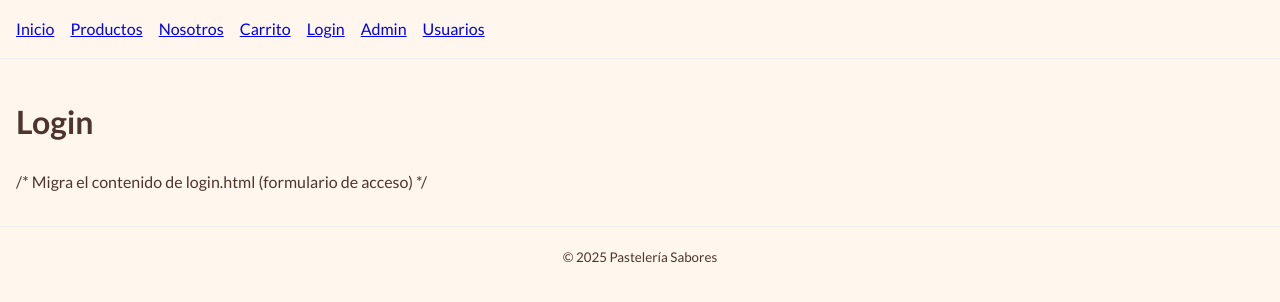
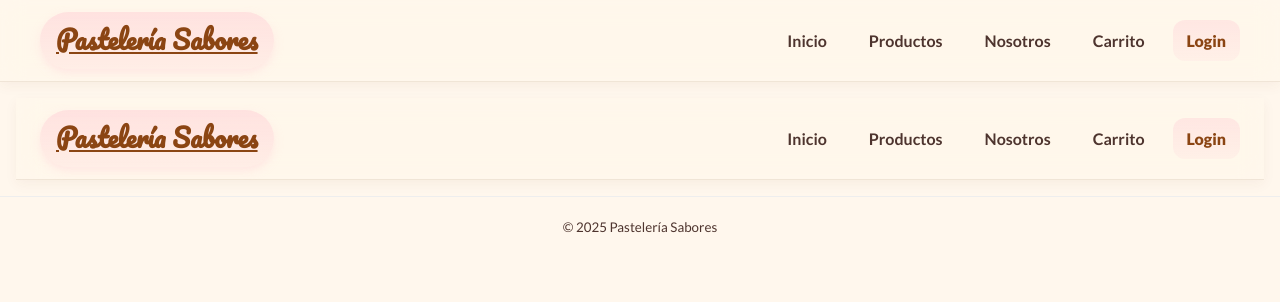
Before and after one commit to GVQ-uwu/Pasteleria_react, a React (Create React App) app: page /login in a window 1280 px wide. Shown: the top 302 px of the page. Built offline with nearby package versions, Linux system fonts and the light colour scheme.

Commit message:
se actualiza el login de admin y del usuario, junto con el navbar y el css

```diff
--- a/src/components/Navbar.jsx
+++ b/src/components/Navbar.jsx
@@ -1,16 +1,54 @@
-import React from 'react';
-import { Link } from 'react-router-dom';
+import React from "react";
+import { NavLink, Link, useNavigate } from "react-router-dom";
 
 export default function Navbar() {
+  const navigate = useNavigate();
+  const tipo = localStorage.getItem("tipoUsuario"); // admin o usuario
+
+  const handleLogout = () => {
+    localStorage.removeItem("tipoUsuario");
+    navigate("/");
+  };
+
+  const linkClass = ({ isActive }) =>
+    "nav-link" + (isActive ? " active" : "");
+
   return (
-    <nav style={{display:'flex', gap:'1rem', padding:'1rem', borderBottom:'1px solid #eee'}}>
-      <Link to="/">Inicio</Link>
-      <Link to="/productos">Productos</Link>
-      <Link to="/nosotros">Nosotros</Link>
-      <Link to="/carrito">Carrito</Link>
-      <Link to="/login">Login</Link>
-      <Link to="/acceso-admin">Admin</Link>
-      <Link to="/usuarios">Usuarios</Link>
-    </nav>
+    <header className="navbar">
+      <div className="navbar-inner">
+        <Link to="/" className="brand">
+          <span className="brand-script">Pastelería Sabores</span>
+        </Link>
+
+        <nav className="nav-links" aria-label="principal">
+          <NavLink to="/" className={linkClass} end>Inicio</NavLink>
+          <NavLink to="/productos" className={linkClass}>Productos</NavLink>
+          <NavLink to="/nosotros" className={linkClass}>Nosotros</NavLink>
+          <NavLink to="/carrito" className={linkClass}>Carrito</NavLink>
+
+          {/* Si no ha iniciado sesión */}
+          {!tipo && (
+            <NavLink to="/login" className={linkClass}>Login</NavLink>
+          )}
+
+          {/* Si es admin, muestra Admin y botón Salir */}
+          {tipo === "admin" && (
+            <>
+              <NavLink to="/acceso-admin" className={linkClass}>Admin</NavLink>
+              <button className="btn btn-rosa" onClick={handleLogout}>
+                Salir
+              </button>
+            </>
+          )}
+
+          {/* Si es usuario normal, solo botón Salir */}
+          {tipo === "usuario" && (
+            <button className="btn btn-rosa" onClick={handleLogout}>
+              Salir
+            </button>
+          )}
+        </nav>
+      </div>
+    </header>
   );
 }
--- a/src/pages/AccesoAdmin.jsx
+++ b/src/pages/AccesoAdmin.jsx
@@ -1,10 +1,4 @@
-import React from 'react';
-
+import React from "react";
 export default function AccesoAdmin() {
-  return (
-    <div>
-      <h1>AccesoAdmin</h1>
-      <p>/* Migra el contenido de acceso-admin.html (panel/admin) */</p>
-    </div>
-  );
+  return <div className="container"><h1>Panel Admin</h1></div>;
 }
--- a/src/pages/Login.jsx
+++ b/src/pages/Login.jsx
@@ -1,10 +1,54 @@
-import React from 'react';
+import React from "react";
+import { NavLink, Link, useNavigate } from "react-router-dom";
 
-export default function Login() {
+export default function Navbar() {
+  const navigate = useNavigate();
+  const tipo = localStorage.getItem("tipoUsuario"); // admin o usuario
+
+  const handleLogout = () => {
+    localStorage.removeItem("tipoUsuario");
+    navigate("/");
+  };
+
+  const linkClass = ({ isActive }) =>
+    "nav-link" + (isActive ? " active" : "");
+
   return (
-    <div>
-      <h1>Login</h1>
-      <p>/* Migra el contenido de login.html (formulario de acceso) */</p>
-    </div>
+    <header className="navbar">
+      <div className="navbar-inner">
+        <Link to="/" className="brand">
+          <span className="brand-script">Pastelería Sabores</span>
+        </Link>
+
+        <nav className="nav-links" aria-label="principal">
+          <NavLink to="/" className={linkClass} end>Inicio</NavLink>
+          <NavLink to="/productos" className={linkClass}>Productos</NavLink>
+          <NavLink to="/nosotros" className={linkClass}>Nosotros</NavLink>
+          <NavLink to="/carrito" className={linkClass}>Carrito</NavLink>
+
+          {/* Si no ha iniciado sesión */}
+          {!tipo && (
+            <NavLink to="/login" className={linkClass}>Login</NavLink>
+          )}
+
+          {/* Si es admin, muestra Admin y botón Salir */}
+          {tipo === "admin" && (
+            <>
+              <NavLink to="/acceso-admin" className={linkClass}>Admin</NavLink>
+              <button className="btn btn-rosa" onClick={handleLogout}>
+                Salir
+              </button>
+            </>
+          )}
+
+          {/* Si es usuario normal, solo botón Salir */}
+          {tipo === "usuario" && (
+            <button className="btn btn-rosa" onClick={handleLogout}>
+              Salir
+            </button>
+          )}
+        </nav>
+      </div>
+    </header>
   );
 }
--- a/src/pages/Usuarios.jsx
+++ b/src/pages/Usuarios.jsx
@@ -1,10 +1,4 @@
-import React from 'react';
-
+import React from "react";
 export default function Usuarios() {
-  return (
-    <div>
-      <h1>Usuarios</h1>
-      <p>/* Si tienes usuarios.html, colócalo aquí */</p>
-    </div>
-  );
+  return <div className="container"><h1>Panel Usuario</h1></div>;
 }
```
Also changed, not shown: src/App.jsx (+12 -12 lines), 11 other files (tests, documents, lock files or other folders).
